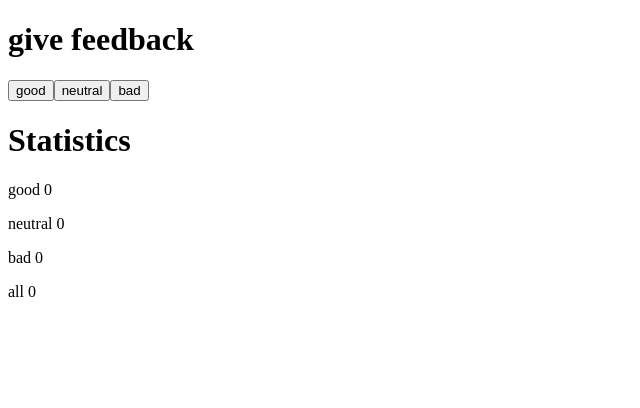
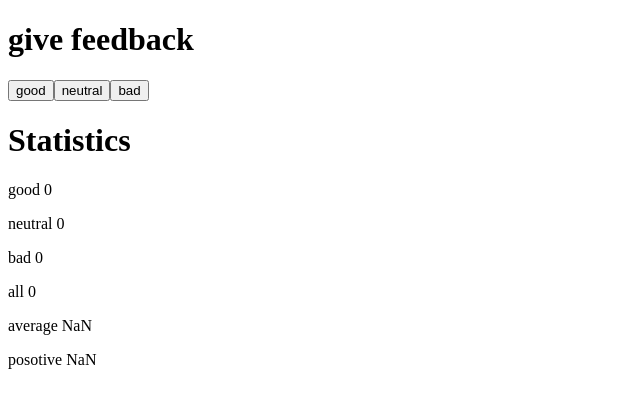
Before and after one commit to PriceLlewellyn/FSO-Part-1, a React (Vite) app in the folder unicafe/: page / in a window 1280 px wide. Shown: the top 408 px of the page, without its empty margins (0-640 px from the left). Built offline with nearby package versions, Linux system fonts and the light colour scheme.

Commit message:
average and posotive functions added

```diff
--- a/unicafe/src/App.jsx
+++ b/unicafe/src/App.jsx
@@ -10,6 +10,8 @@ const App = () => {
   const [bad, setBad] = useState(0)
 
   const all = good + neutral + bad;
+  const average = (good - bad) / all;
+  const posotive = (good / all) * 100;
 
 
   const handleGoodClick = () => {
@@ -35,6 +37,8 @@ const App = () => {
       <p>neutral {neutral}</p>
       <p>bad {bad}</p>
       <p>all {all}</p>
+      <p>average {average}</p>
+      <p>posotive {posotive}</p>
     </div>
   )
 }
```
